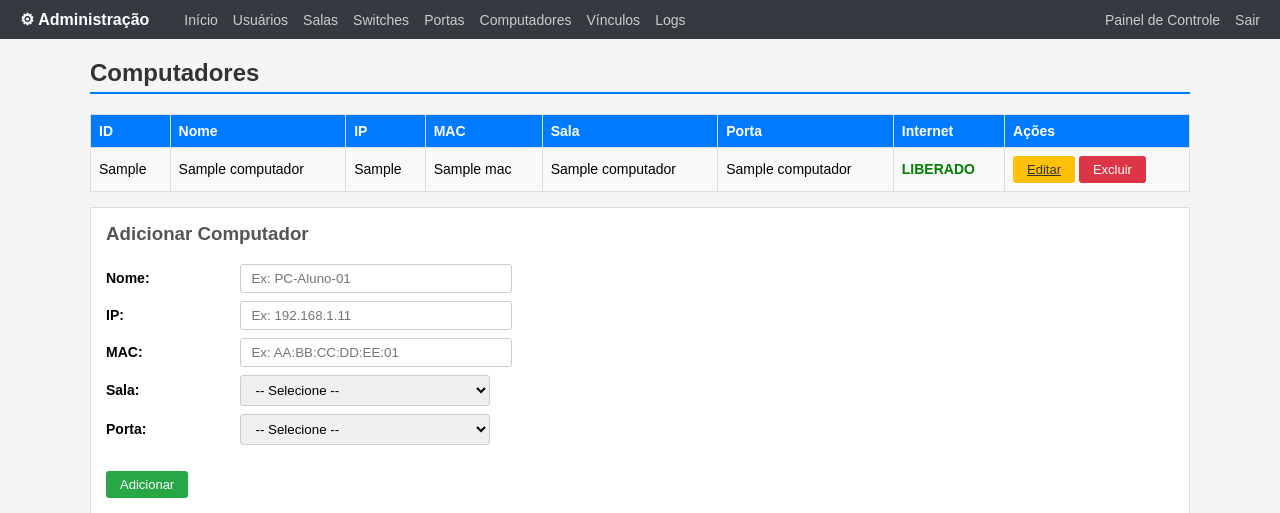
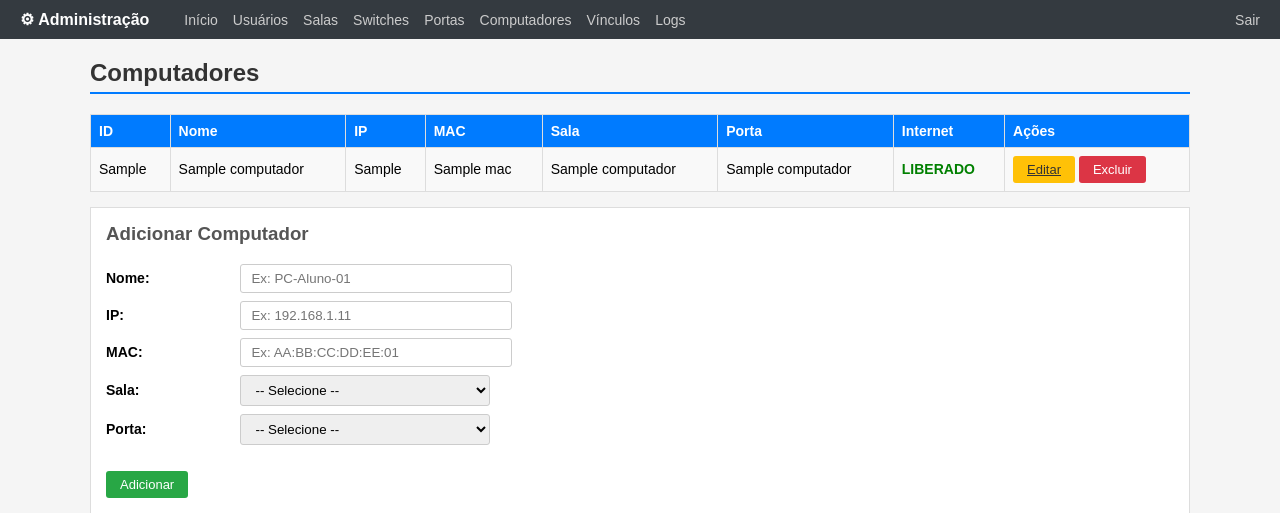
Before and after one commit to heitork1/sistema-de-gerenciamento-de-acesso-a-rede-, a Flask app: page /admin/computadores in a window 1280 px wide. Shown: the top 513 px of the page. Run offline with Flask 3, Linux system fonts and the light colour scheme; the visitor is signed in with stand-in values (Sample User, id 1); a database or web service that is not in the repository returns one stand-in record (values such as "Sample title"); some libraries are stand-ins or nearby versions.

Commit message:
removido "painel de controle"

```diff
--- a/templates/admin_base.html
+++ b/templates/admin_base.html
@@ -48,7 +48,6 @@
         <a href="{{ url_for('admin_vinculos') }}">Vínculos</a>
         <a href="{{ url_for('admin_logs') }}">Logs</a>
         <span style="flex-grow:1"></span>
-        <a href="{{ url_for('painel') }}">Painel de Controle</a>
         <a href="{{ url_for('logout') }}">Sair</a>
     </nav>
     <div class="container">
```
